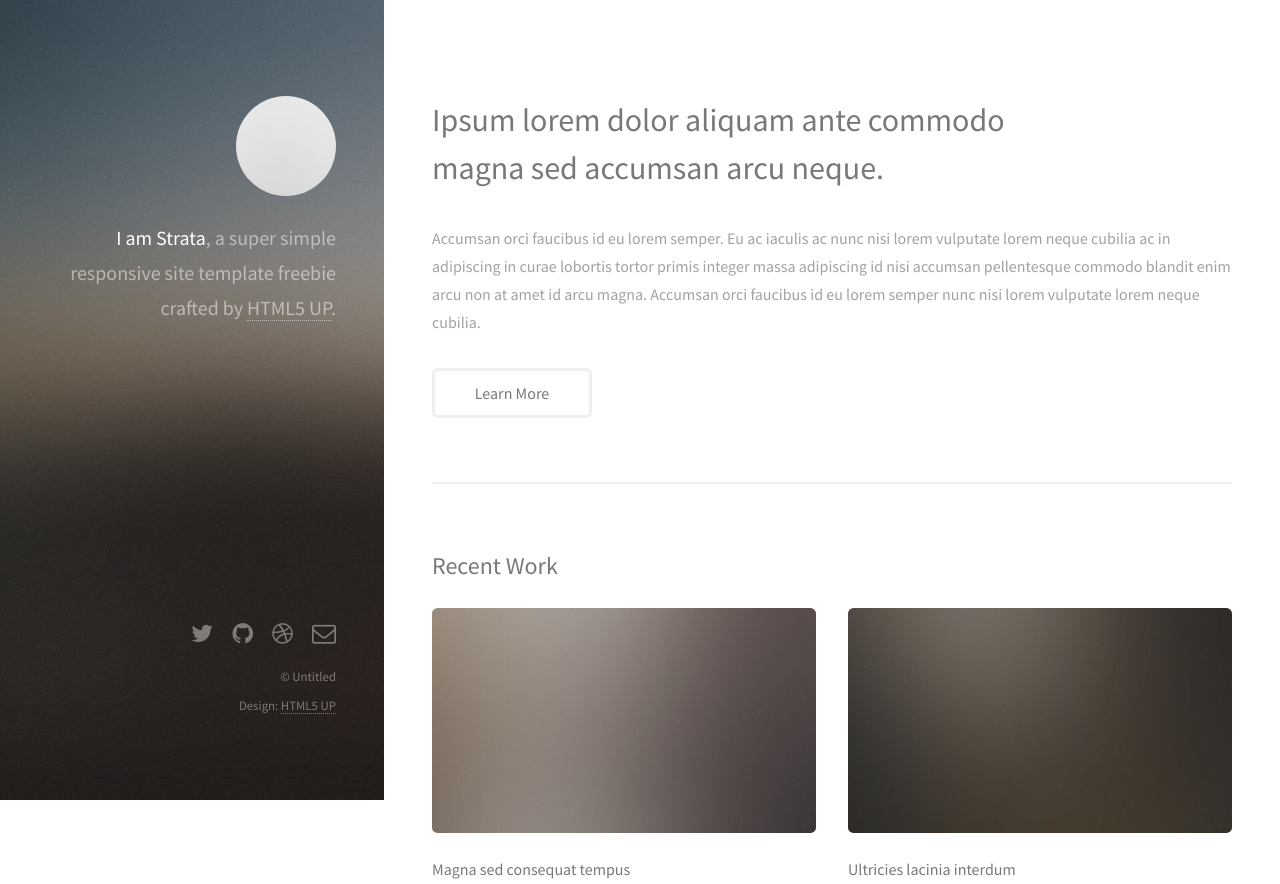
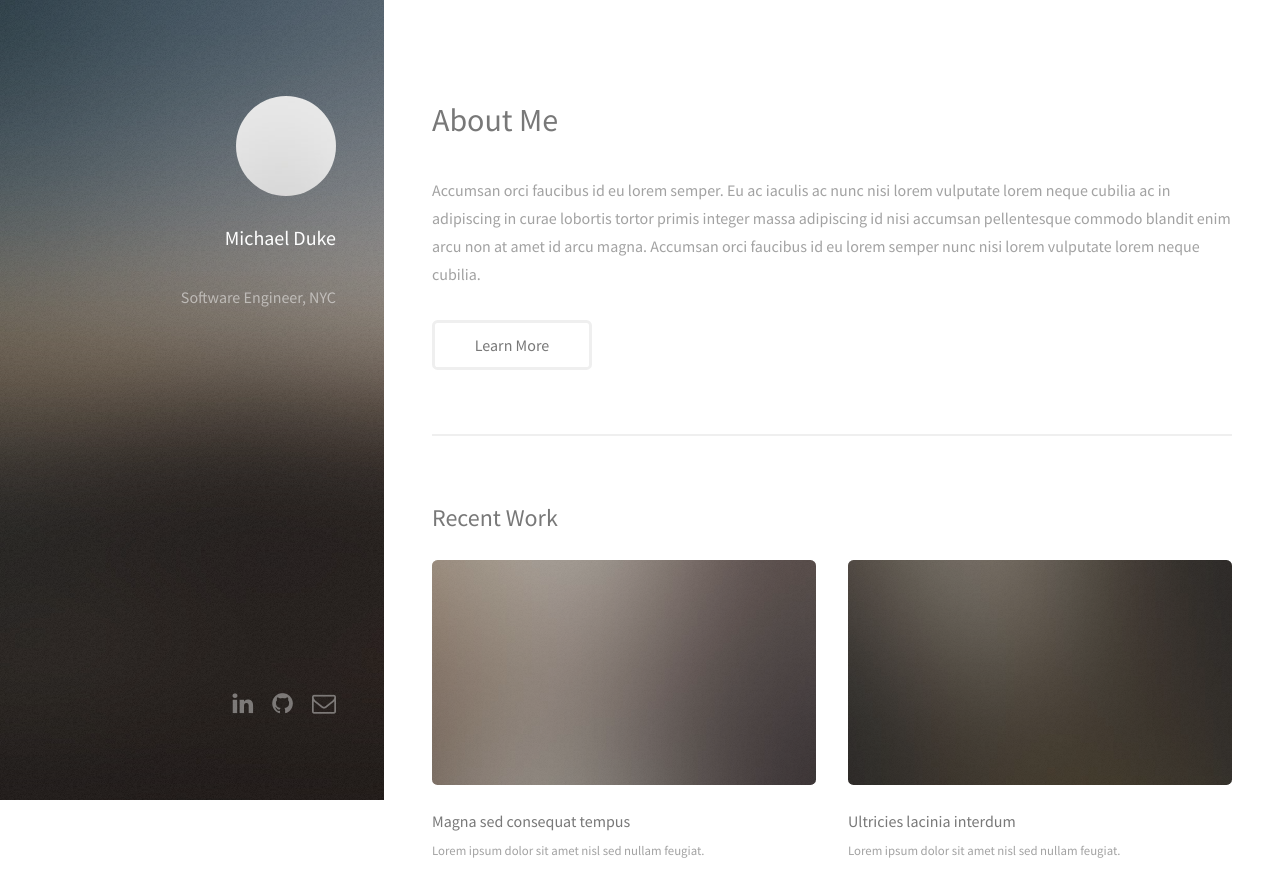
Before and after one commit to michaelcd/michaelcd.github.io, a plain HTML site: page index.html in a window 1280 px wide. Shown: the top 884 px of the page. Drawn offline with Linux system fonts and the light colour scheme.

Commit message:
Content updates.

```diff
--- a/index.html
+++ b/index.html
@@ -6,7 +6,7 @@
 -->
 <html>
 	<head>
-		<title>Strata by HTML5 UP</title>
+		<title>Michael Duke</title>
 		<meta charset="utf-8" />
 		<meta name="viewport" content="width=device-width, initial-scale=1" />
 		<!--[if lte IE 8]><script src="assets/js/ie/html5shiv.js"></script><![endif]-->
@@ -18,9 +18,9 @@
 		<!-- Header -->
 			<header id="header">
 				<a href="#" class="image avatar"><img src="images/avatar.jpg" alt="" /></a>
-				<h1><strong>I am Strata</strong>, a super simple<br />
-				responsive site template freebie<br />
-				crafted by <a href="http://html5up.net">HTML5 UP</a>.</h1>
+				<h1><strong>Michael Duke</strong></h1><br />
+				Software Engineer, NYC<br />
+				<!-- crafted by <a href="http://html5up.net">HTML5 UP</a>.</h1> -->
 			</header>
 
 		<!-- Main -->
@@ -29,8 +29,7 @@
 				<!-- One -->
 					<section id="one">
 						<header class="major">
-							<h2>Ipsum lorem dolor aliquam ante commodo<br />
-							magna sed accumsan arcu neque.</h2>
+							<h2>About Me</h2>
 						</header>
 						<p>Accumsan orci faucibus id eu lorem semper. Eu ac iaculis ac nunc nisi lorem vulputate lorem neque cubilia ac in adipiscing in curae lobortis tortor primis integer massa adipiscing id nisi accumsan pellentesque commodo blandit enim arcu non at amet id arcu magna. Accumsan orci faucibus id eu lorem semper nunc nisi lorem vulputate lorem neque cubilia.</p>
 						<ul class="actions">
@@ -83,7 +82,7 @@
 						<h2>Get In Touch</h2>
 						<p>Accumsan pellentesque commodo blandit enim arcu non at amet id arcu magna. Accumsan orci faucibus id eu lorem semper nunc nisi lorem vulputate lorem neque lorem ipsum dolor.</p>
 						<div class="row">
-							<div class="8u 12u$(small)">
+							<!-- <div class="8u 12u$(small)">
 								<form method="post" action="#">
 									<div class="row uniform 50%">
 										<div class="6u 12u$(xsmall)"><input type="text" name="name" id="name" placeholder="Name" /></div>
@@ -94,22 +93,22 @@
 								<ul class="actions">
 									<li><input type="submit" value="Send Message" /></li>
 								</ul>
-							</div>
+							</div> -->
 							<div class="4u$ 12u$(small)">
 								<ul class="labeled-icons">
 									<li>
 										<h3 class="icon fa-home"><span class="label">Address</span></h3>
-										1234 Somewhere Rd.<br />
-										Nashville, TN 00000<br />
+										<!-- 1234 Somewhere Rd.<br /> -->
+										Brooklyn, NY 11222<br />
 										United States
 									</li>
 									<li>
 										<h3 class="icon fa-mobile"><span class="label">Phone</span></h3>
-										000-000-0000
+										908-672-4709
 									</li>
 									<li>
 										<h3 class="icon fa-envelope-o"><span class="label">Email</span></h3>
-										<a href="#">hello@untitled.tld</a>
+										<a href="mailto:michaelcduke@gmail.com">michaelcduke@gmail.com</a>
 									</li>
 								</ul>
 							</div>
@@ -441,14 +440,15 @@ print 'It took ' + i + ' iterations to sort the deck.';</code></pre>
 		<!-- Footer -->
 			<footer id="footer">
 				<ul class="icons">
-					<li><a href="#" class="icon fa-twitter"><span class="label">Twitter</span></a></li>
-					<li><a href="#" class="icon fa-github"><span class="label">Github</span></a></li>
-					<li><a href="#" class="icon fa-dribbble"><span class="label">Dribbble</span></a></li>
-					<li><a href="#" class="icon fa-envelope-o"><span class="label">Email</span></a></li>
+					<!-- <li><a href="#" class="icon fa-dribbble"><span class="label">Dribbble</span></a></li> -->
+					<!-- <li><a href="#" class="icon fa-twitter"><span class="label">Twitter</span></a></li> -->
+					<li><a href="https://www.linkedin.com/in/michaelcduke" class="icon fa-linkedin"><span class="label">LinkedIn</span></a></li>
+					<li><a href="https://github.com/michaelcd" class="icon fa-github"><span class="label">Github</span></a></li>
+					<li><a href="mailto:michaelcduke@gmail.com" class="icon fa-envelope-o"><span class="label">Email</span></a></li>
 				</ul>
-				<ul class="copyright">
+				<!-- <ul class="copyright">
 					<li>&copy; Untitled</li><li>Design: <a href="http://html5up.net">HTML5 UP</a></li>
-				</ul>
+				</ul> -->
 			</footer>
 
 		<!-- Scripts -->
```
